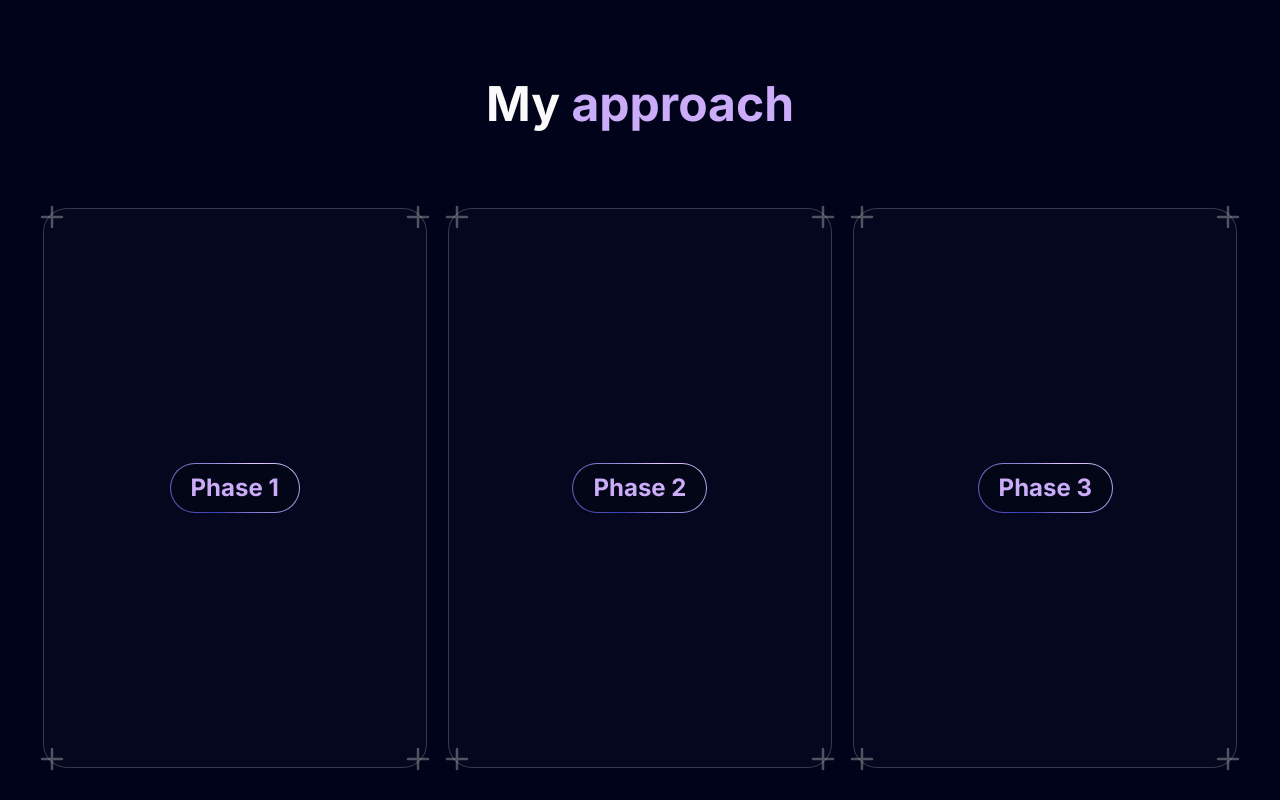
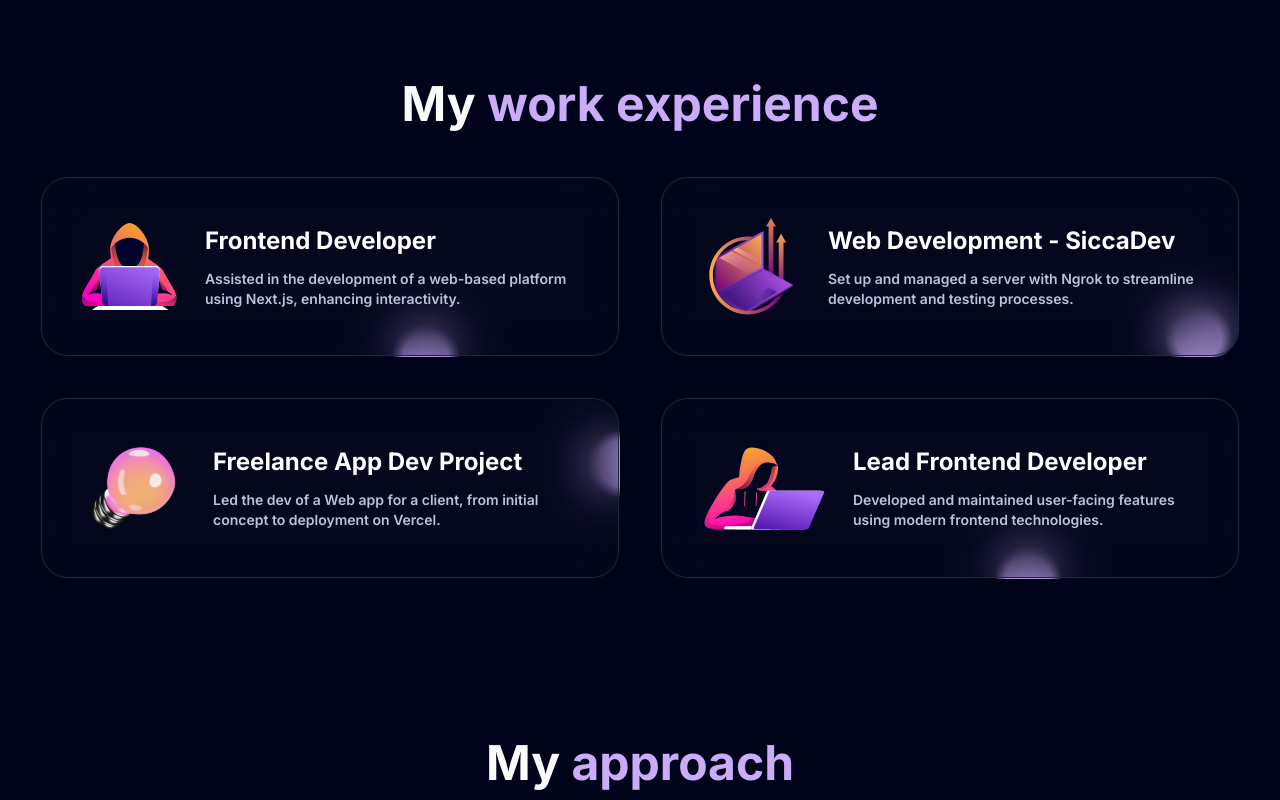
Before and after one commit to CherniIyes/Portfolio, a Next.js app: page / in a window 1280 px wide. Shown: the top 800 px of the page. Built offline with nearby package versions, Linux system fonts and the light colour scheme.

Commit message:
polishing

```diff
--- a/app/page.tsx
+++ b/app/page.tsx
@@ -20,7 +20,7 @@ const Home = () => {
         {/* <Grid /> */}
         {/* <RecentProjects /> */}
         {/* <Clients /> */}
-        {/* <Experience /> */}
+        <Experience />
         <Approach />
         <Footer />
       </div>
```
